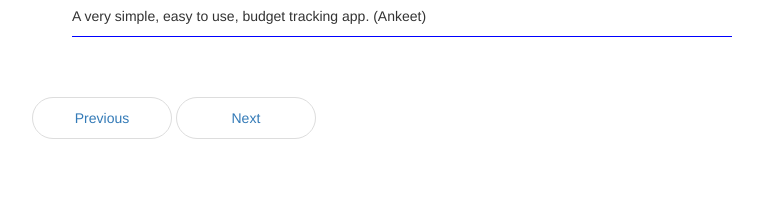
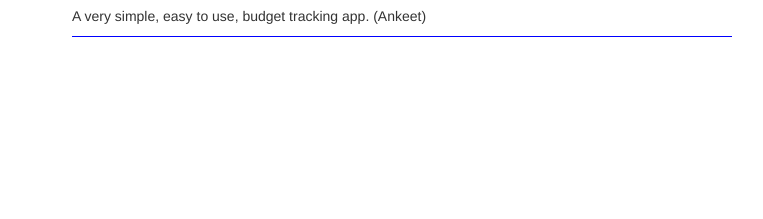
Before and after one commit to rachelboy/HFID-website, a PHP site: page /inspirations.php in a window 1280 px wide. Shown: the part 3781-4000 px from the top of the page, without its empty margins (258-1021 px from the left). After the commit the page ends 3818 px from the top, so only its background shows below. Run offline with PHP 8.4, Linux system fonts and the light colour scheme; some libraries are stand-ins or nearby versions.

Commit message:
took out broken bottom links

```diff
--- a/inspirations.php
+++ b/inspirations.php
@@ -98,11 +98,6 @@
             </ul>
           </div>
 
-          <ul class="pager">
-            <li><a href="project-brief-new.html">Previous</a></li>
-            <li><a href="#">Next</a></li>
-          </ul>
-
 
       </div><!-- /.row -->
 
--- a/needs-analysis.php
+++ b/needs-analysis.php
@@ -60,11 +60,6 @@
             <img src="images/SuperCoupon.png" alt="SuperCoupon" height = "500"/>
           </div>
 
-          <ul class="pager">
-            <li><a href="project-brief-new.html">Previous</a></li>
-            <li><a href="#">Next</a></li>
-          </ul>
-
 
       </div><!-- /.row -->
 
--- a/project-brief-new.php
+++ b/project-brief-new.php
@@ -41,11 +41,6 @@
             <p>To successfully answer these questions we need to effectively work together. Our team contract delineates the manner in which we will interact. </p>
           </div><!-- /.blog-post -->
 
-          <ul class="pager">
-            <li><a href="project-brief.html">Previous</a></li>
-            <li><a href="needs-analysis.html">Next</a></li>
-          </ul>
-
 
       </div><!-- /.row -->
 
--- a/project-brief.php
+++ b/project-brief.php
@@ -41,10 +41,6 @@
             <p>To successfully answer these questions we need to effectively work together. Our team contract delineates the manner in which we will interact.  </p>
           </div><!-- /.blog-post -->
 
-          <ul class="pager">
-            <li><a href="project-brief-new.html">Next</a></li>
-          </ul>
-
 
       </div><!-- /.row -->
 
--- a/storyboard_1.php
+++ b/storyboard_1.php
@@ -35,11 +35,6 @@
             <img src="images/storyboard1.jpg" alt="Story board">
           </div>
 
-          <ul class="pager">
-            <li><a href="project-brief-new.html">Previous</a></li>
-            <li><a href="#">Next</a></li>
-          </ul>
-
 
       </div><!-- /.row -->
 
```
